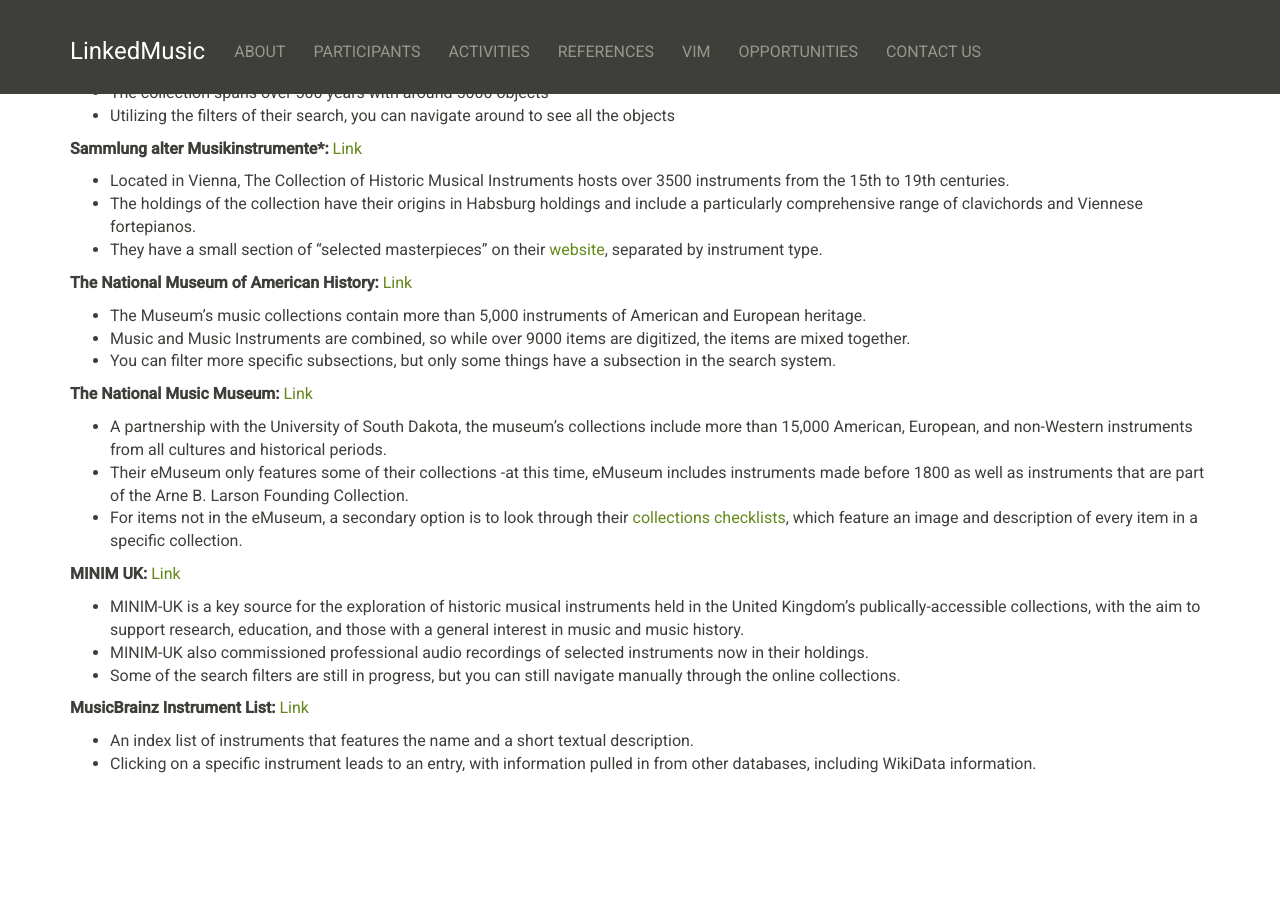
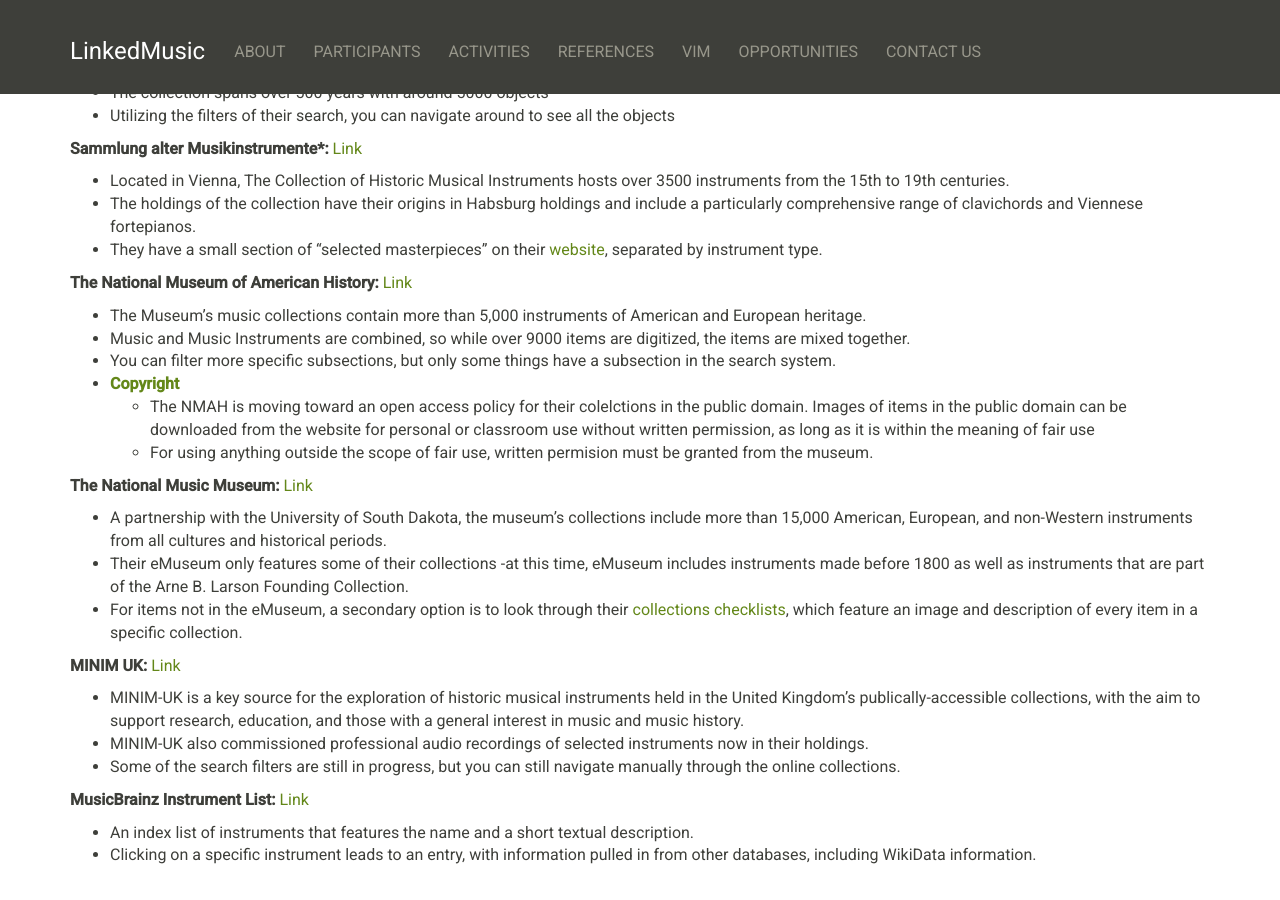
Before and after one commit to DDMAL/linkedmusic-website, a Jekyll site: the page built from omid.md, in a window 1280 px wide and 900 px high, scrolled down 542 px. Built offline with Jekyll 4.4.1, drawn with Linux system fonts in a browser that asks for light colours; nearby versions of some CDN libraries; before the commit the page ends 1351 px from its top, so only the background shows below that.

Commit message:
copyright + new db

```diff
--- a/omid.md
+++ b/omid.md
@@ -33,6 +33,9 @@
 * The Museum's music collections contain more than 5,000 instruments of American and European heritage.
 * Music and Music Instruments are combined, so while over 9000 items are digitized, the items are mixed together.
 * You can filter more specific subsections, but only some things have a subsection in the search system.
+* [**Copyright**](https://americanhistory.si.edu/collections/rights-and-reproductions)
+  * The NMAH is moving toward an open access policy for their colelctions in the public domain. Images of items in the public domain can be downloaded from the website for personal or classroom use without written permission, as long as it is within the meaning of fair use
+  * For using anything outside the scope of fair use, written permision must be granted from the museum.
 
 **The National Music Museum:** [Link](https://emuseum.nmmusd.org/)
 * A partnership with the University of South Dakota, the museum's collections include more than 15,000 American, European, and non-Western instruments from all cultures and historical periods.
```
